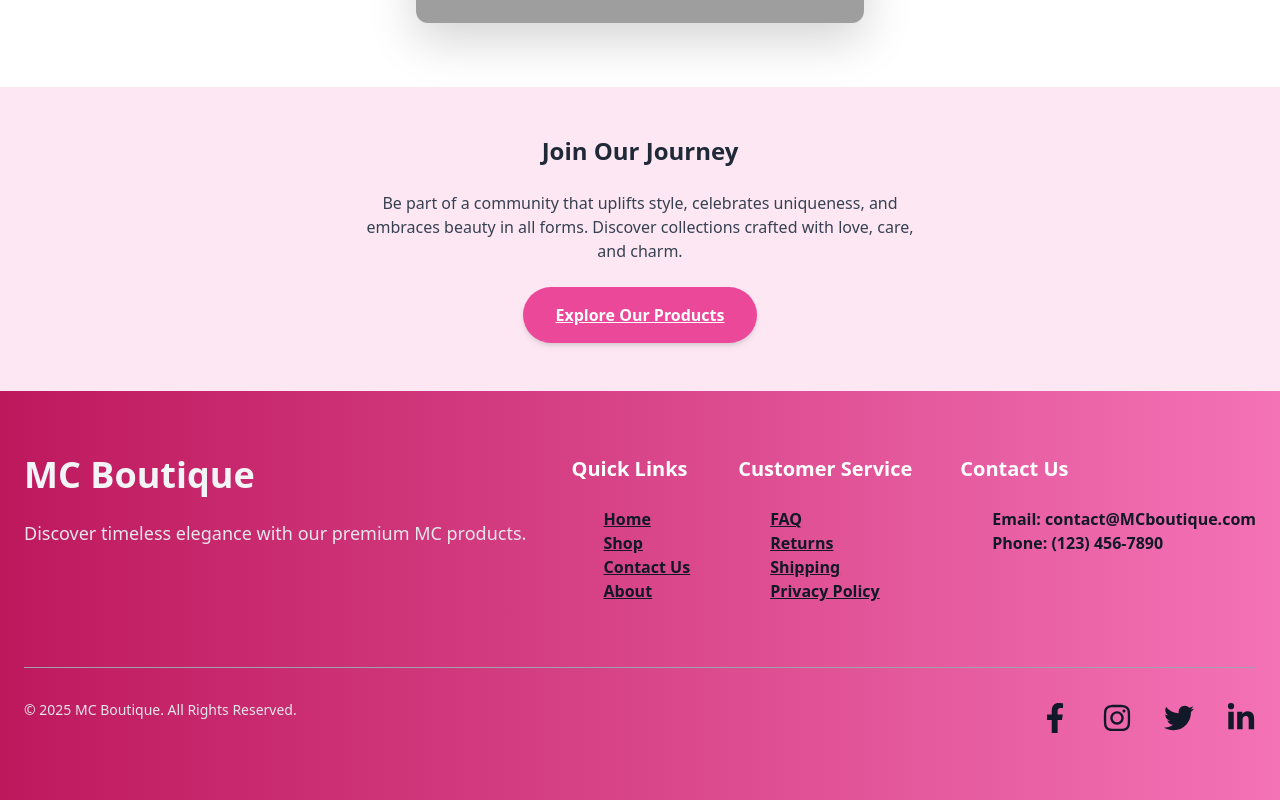
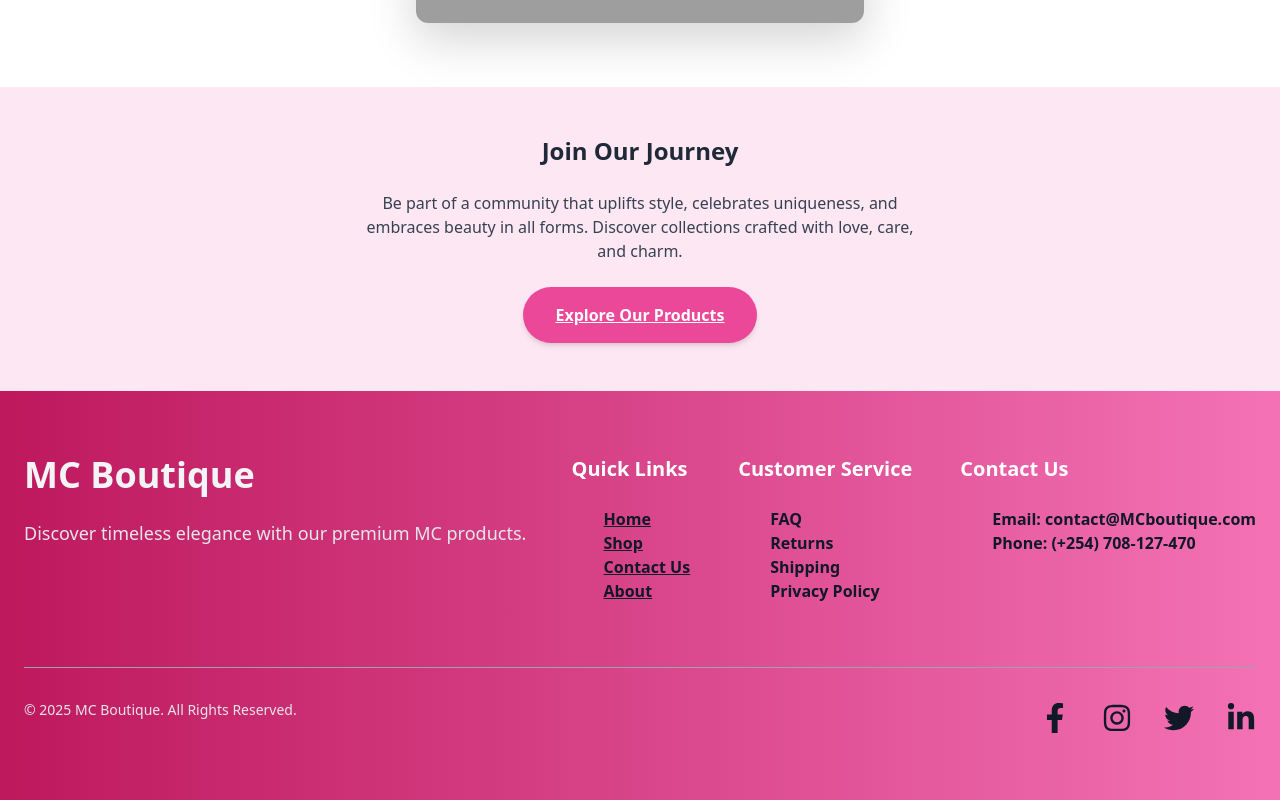
Before and after one commit to frankosparks-prog/Mum-botique, a React (Create React App) app: page /about in a window 1280 px wide. Shown: the part 1424-2224 px from the top of the page. Built offline with nearby package versions, Linux system fonts and the light colour scheme; grey boxes are pictures that could not be loaded.

Commit message:
Done,,waiting for deployment and tiny editings...

```diff
--- a/src/components/Footer.jsx
+++ b/src/components/Footer.jsx
@@ -1,15 +1,77 @@
-import React from "react";
-import { Link } from "react-router-dom";
-import { FaFacebookF, FaInstagram, FaTwitter, FaLinkedinIn } from "react-icons/fa";
+import React, { useState } from "react";
+import {
+  FaFacebookF,
+  FaInstagram,
+  FaTwitter,
+  FaLinkedinIn,
+} from "react-icons/fa";
+
+const modalsContent = {
+  returns: {
+    title: "Returns & Exchanges",
+    body: `MC Boutique is committed to your satisfaction. If you're not happy with your item, returns are accepted within 14 days of delivery.
+Items must be in original condition — unworn, unwashed, and with original packaging/tags intact.
+Please note:
+
+- All return requests must be initiated via WhatsApp for personalized assistance.
+Refunds or exchanges are processed once we receive and inspect the item.`,
+  },
+  shipping: {
+    title: "Shipping & Delivery",
+    body: `We deliver across Kenya via trusted courier services. Orders are processed within 1–2 business days.
+Delivery estimates:
+- Within Nanyuki: Same-day or next-day delivery (subject to stock).
+- Other locations: 2–4 business days.
+Delivery costs:
+- FREE for orders over Ksh 2,500.
+- Orders below that may attract a small fee (confirmed via WhatsApp).
+Pickup Option: You may also collect in-store. Contact us via WhatsApp to coordinate.`,
+  },
+  faq: {
+    title: "Frequently Asked Questions",
+    body: `Here are answers to our most common questions:
+
+• How do I place an order? — Browse our catalogue and contact us via WhatsApp to confirm availability and finalize the purchase.
+• What payment methods do you accept? — M-Pesa is our primary method. Bank and cash options may be arranged upon request.
+• Can I cancel my order? — Yes, if it hasn’t been dispatched yet. Please reach out quickly via WhatsApp.
+• Do you have a physical shop? — Yes! Visit us in Nanyuki. Details are on the Contact Us page.
+
+Still need help? We're happy to assist on WhatsApp or call: +254 708-127-470.`,
+  },
+  privacy: {
+    title: "Privacy Policy",
+    body: `Your privacy is a priority at MC Boutique. Here's how we handle your data:
+
+- We collect minimal personal info (e.g. name, phone number) only when you voluntarily contact us.
+- Communications, including order and payment arrangements, are handled exclusively via WhatsApp.
+- We do not collect or store credit card details or sensitive personal data on this site.
+- Your contact information is never shared or sold to third parties.
+- If you opt in to marketing messages, you can opt out anytime via WhatsApp or email.
+
+This site serves as a catalogue only. All transactions and sensitive communication occur securely off-site.`,
+  },
+};
 
 function Footer() {
+  const [modalType, setModalType] = useState(null);
+
+  const openModal = (type) => {
+    setModalType(type);
+  };
+
+  const closeModal = () => {
+    setModalType(null);
+  };
+
   return (
-    <footer className="bg-gradient-to-r from-pink-700 to-pink-400 text-white py-16">
+    <footer className="bg-gradient-to-r from-pink-700 to-pink-400 text-white py-16 relative z-10">
       <div className="max-w-7xl mx-auto px-6">
-        {/* Footer Top Section */}
+        {/* Top Section */}
         <div className="flex flex-col md:flex-row justify-between mb-12">
           <div className="mb-6 md:mb-0 max-w-lg">
-            <h2 className="text-4xl font-bold mb-4 text-gray-100">MC Boutique</h2>
+            <h2 className="text-4xl font-bold mb-4 text-gray-100">
+              MC Boutique
+            </h2>
             <p className="text-lg text-gray-200">
               Discover timeless elegance with our premium MC products.
             </p>
@@ -17,55 +79,154 @@ function Footer() {
 
           {/* Footer Links */}
           <div className="flex flex-wrap md:flex-nowrap justify-between space-x-12">
-            <div className="mb-6 md:mb-0">
+            <div>
               <h3 className="font-semibold text-xl mb-4">Quick Links</h3>
               <ul>
-                <li><Link to="/" className="text-gray-900 font-semibold hover:text-pink-200">Home</Link></li>
-                <li><Link to="/products" className="text-gray-900 font-semibold hover:text-pink-200">Shop</Link></li>
-                <li><Link to="/contact" className="text-gray-900 font-semibold hover:text-pink-200">Contact Us</Link></li>
-                <li><Link to="/about" className="text-gray-900 font-semibold hover:text-pink-200">About</Link></li>
+                <li>
+                  <a
+                    href="/"
+                    className="text-gray-900 font-semibold hover:text-pink-200"
+                  >
+                    Home
+                  </a>
+                </li>
+                <li>
+                  <a
+                    href="/products"
+                    className="text-gray-900 font-semibold hover:text-pink-200"
+                  >
+                    Shop
+                  </a>
+                </li>
+                <li>
+                  <a
+                    href="/contact"
+                    className="text-gray-900 font-semibold hover:text-pink-200"
+                  >
+                    Contact Us
+                  </a>
+                </li>
+                <li>
+                  <a
+                    href="/about"
+                    className="text-gray-900 font-semibold hover:text-pink-200"
+                  >
+                    About
+                  </a>
+                </li>
               </ul>
             </div>
 
-            <div className="mb-6 md:mb-0">
+            <div>
               <h3 className="font-semibold text-xl mb-4">Customer Service</h3>
               <ul>
-                <li><Link to="/faq" className="text-gray-900 font-semibold hover:text-pink-200">FAQ</Link></li>
-                <li><Link to="/returns" className="text-gray-900 font-semibold hover:text-pink-200">Returns</Link></li>
-                <li><Link to="/shipping" className="text-gray-900 font-semibold hover:text-pink-200">Shipping</Link></li>
-                <li><Link to="/privacy-policy" className="text-gray-900 font-semibold hover:text-pink-200">Privacy Policy</Link></li>
+                <li>
+                  <button
+                    onClick={() => openModal("faq")}
+                    className="text-gray-900 font-semibold hover:text-pink-200"
+                  >
+                    FAQ
+                  </button>
+                </li>
+                <li>
+                  <button
+                    onClick={() => openModal("returns")}
+                    className="text-gray-900 font-semibold hover:text-pink-200"
+                  >
+                    Returns
+                  </button>
+                </li>
+                <li>
+                  <button
+                    onClick={() => openModal("shipping")}
+                    className="text-gray-900 font-semibold hover:text-pink-200"
+                  >
+                    Shipping
+                  </button>
+                </li>
+                <li>
+                  <button
+                    onClick={() => openModal("privacy")}
+                    className="text-gray-900 font-semibold hover:text-pink-200"
+                  >
+                    Privacy Policy
+                  </button>
+                </li>
               </ul>
             </div>
 
-            <div className="mb-6 md:mb-0">
+            <div>
               <h3 className="font-semibold text-xl mb-4">Contact Us</h3>
               <ul>
-                <li className="text-gray-900 font-semibold">Email: contact@MCboutique.com</li>
-                <li className="text-gray-900 font-semibold">Phone: (123) 456-7890</li>
+                <li className="text-gray-900 font-semibold">
+                  Email: contact@MCboutique.com
+                </li>
+                <li className="text-gray-900 font-semibold">
+                  Phone: (+254) 708-127-470
+                </li>
               </ul>
             </div>
           </div>
         </div>
 
-        {/* Footer Bottom Section */}
+        {/* Bottom Section */}
         <div className="flex flex-col md:flex-row items-center justify-between border-t border-gray-400 pt-8">
-          <p className="text-sm text-gray-200">© 2025 MC Boutique. All Rights Reserved.</p>
+          <p className="text-sm text-gray-200">
+            © 2025 MC Boutique. All Rights Reserved.
+          </p>
           <div className="flex space-x-8 mt-6 md:mt-0">
-            <a href="https://facebook.com" target="_blank" rel="noopener noreferrer">
-              <FaFacebookF className="text-3xl text-gray-900 font-semibold hover:text-pink-200 transition-all" />
+            <a
+              href="https://facebook.com"
+              target="_blank"
+              rel="noopener noreferrer"
+            >
+              <FaFacebookF className="text-3xl text-gray-900 hover:text-pink-200" />
             </a>
-            <a href="https://instagram.com" target="_blank" rel="noopener noreferrer">
-              <FaInstagram className="text-3xl text-gray-900 font-semibold hover:text-pink-200 transition-all" />
+            <a
+              href="https://instagram.com"
+              target="_blank"
+              rel="noopener noreferrer"
+            >
+              <FaInstagram className="text-3xl text-gray-900 hover:text-pink-200" />
             </a>
-            <a href="https://twitter.com" target="_blank" rel="noopener noreferrer">
-              <FaTwitter className="text-3xl text-gray-900 font-semibold hover:text-pink-200 transition-all" />
+            <a
+              href="https://twitter.com"
+              target="_blank"
+              rel="noopener noreferrer"
+            >
+              <FaTwitter className="text-3xl text-gray-900 hover:text-pink-200" />
             </a>
-            <a href="https://linkedin.com" target="_blank" rel="noopener noreferrer">
-              <FaLinkedinIn className="text-3xl text-gray-900 font-semibold hover:text-pink-200 transition-all" />
+            <a
+              href="https://linkedin.com"
+              target="_blank"
+              rel="noopener noreferrer"
+            >
+              <FaLinkedinIn className="text-3xl text-gray-900 hover:text-pink-200" />
             </a>
           </div>
         </div>
       </div>
+
+      {/* Modal */}
+      {modalType && (
+        <div className="fixed inset-0 z-50 bg-black bg-opacity-50 flex items-center justify-center">
+          <div className="bg-white rounded-2xl p-8 max-w-lg w-full shadow-lg relative">
+            <h2 className="text-2xl font-bold mb-4 text-pink-700">
+              {modalsContent[modalType].title}
+            </h2>
+            <p className="text-gray-700 mb-6">
+              {modalsContent[modalType].body}
+            </p>
+            <button
+              onClick={closeModal}
+              className="absolute top-2 right-4 text-pink-500 text-2xl hover:text-pink-700"
+              aria-label="Close"
+            >
+              &times;
+            </button>
+          </div>
+        </div>
+      )}
     </footer>
   );
 }
--- a/src/components/ProductDetailPage.jsx
+++ b/src/components/ProductDetailPage.jsx
@@ -42,7 +42,9 @@ const ProductDetailPage = () => {
 
   if (!product) {
     return (
-      <CircularProgress size={40} style={{ color: "#ec4899" }} />
+      <div className="flex justify-center mt-20">
+        <CircularProgress size={40} sx={{ color: "#ec4899" }} />
+      </div>
     );
   }
 
```
Also changed, not shown: src/components/Products.jsx (+21 -11 lines).
